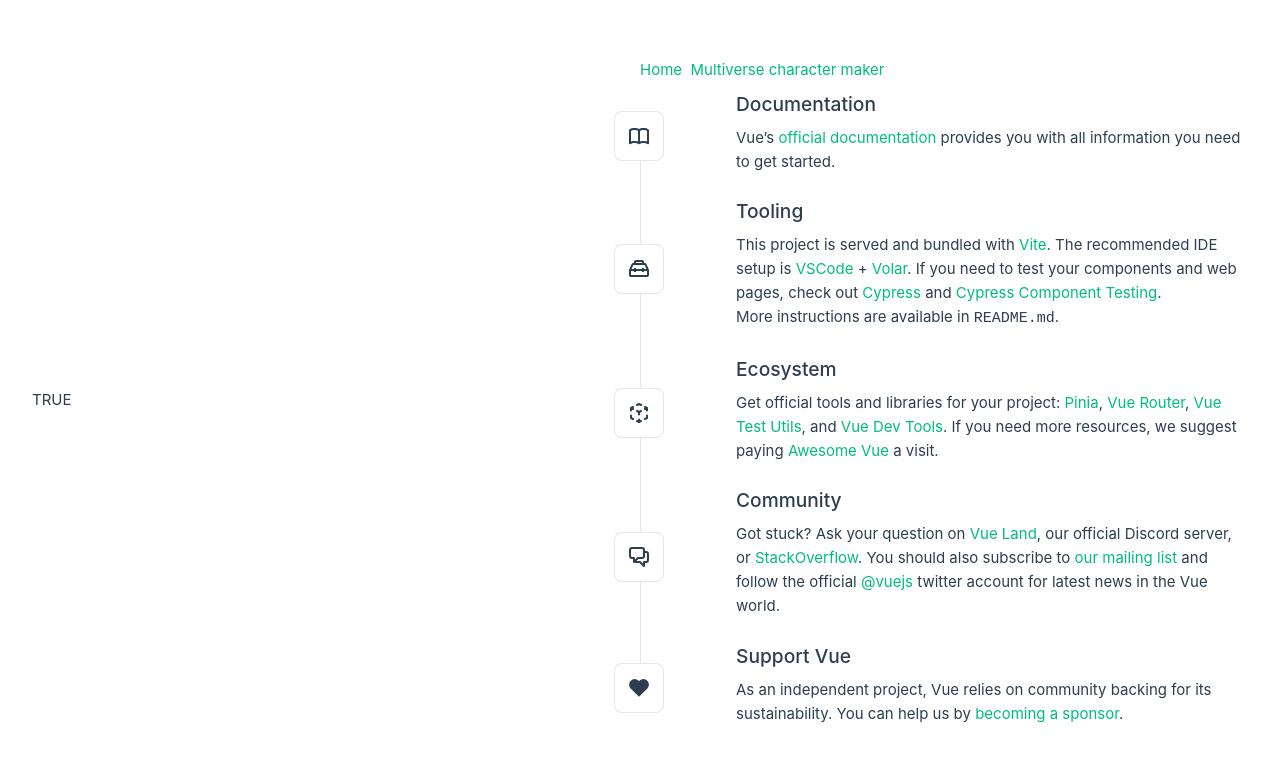
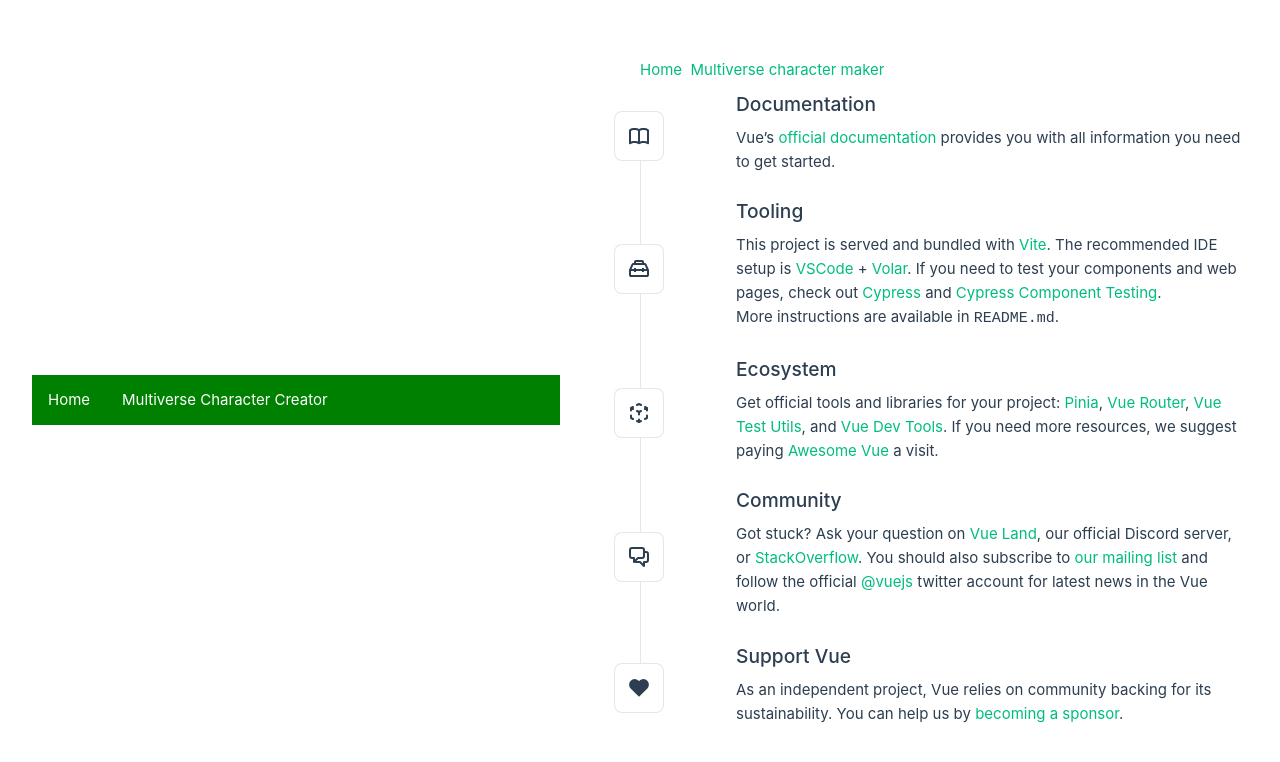
Before and after one commit to EthanTheHuman/Ethans-Vue-Website, a Vue app: page / in a window 1280 px wide. Shown: the top 762 px of the page. Built offline with nearby package versions, Linux system fonts and the light colour scheme.

Commit message:
Navbar styling

```diff
--- a/src/components/NavBar.vue
+++ b/src/components/NavBar.vue
@@ -9,7 +9,10 @@
 
 <template>
   <div class="navbar">
-    TRUE
+    <ul>
+        <li><a href="#/">Home</a></li>
+        <li><a href="#/Multiverse">Multiverse Character Creator</a></li>
+    </ul>
   </div>
 </template>
 
@@ -24,9 +27,32 @@
   font-size: 1.2rem;
 }
 
+ul {
+    list-style-type: none;
+    margin: 0;
+    padding: 0;
+    overflow: hidden;
+}
+
+li {
+    float: left;
+}
+
+li a{
+    display: block;
+    color: white;
+    text-align: center;
+    padding: 14px 16px;
+    text-decoration: none;
+}
+
+li a:hover {
+    background-color: black;
+}
+
 .navbar {
     width: 100%;
-    background-color: white;
+    background-color: green;
 }
 
 .greetings h1,
```
